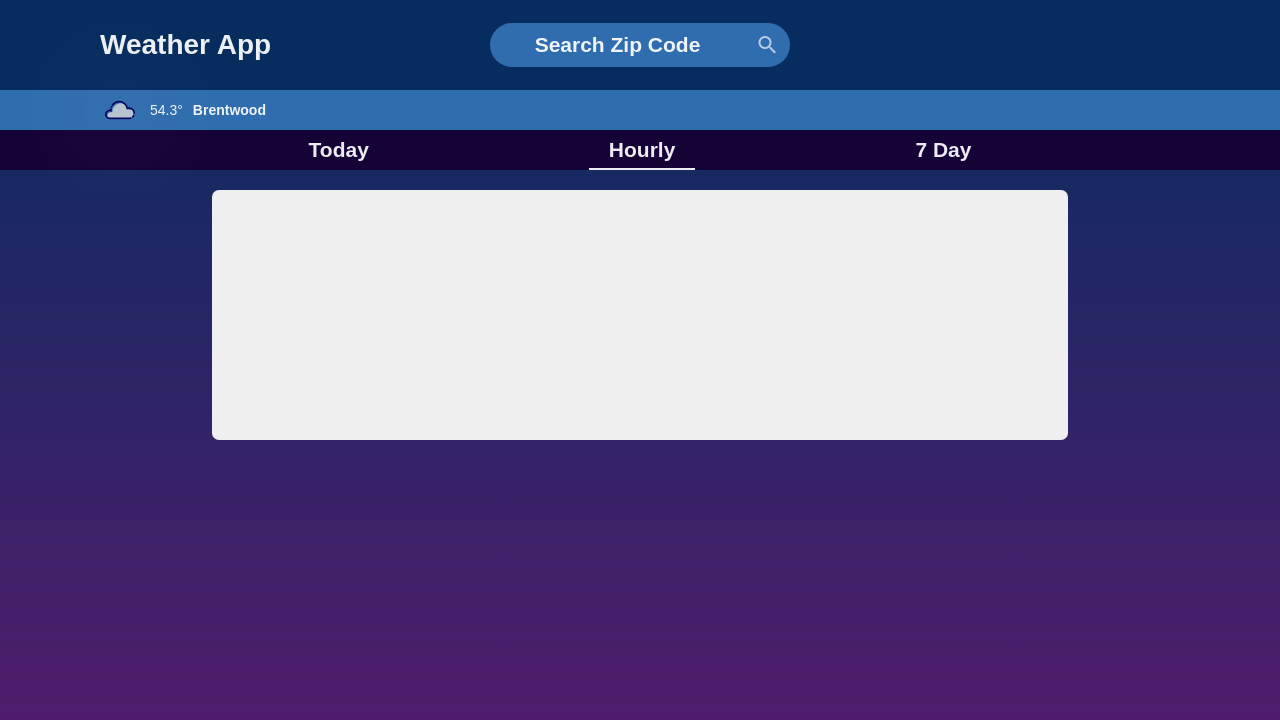
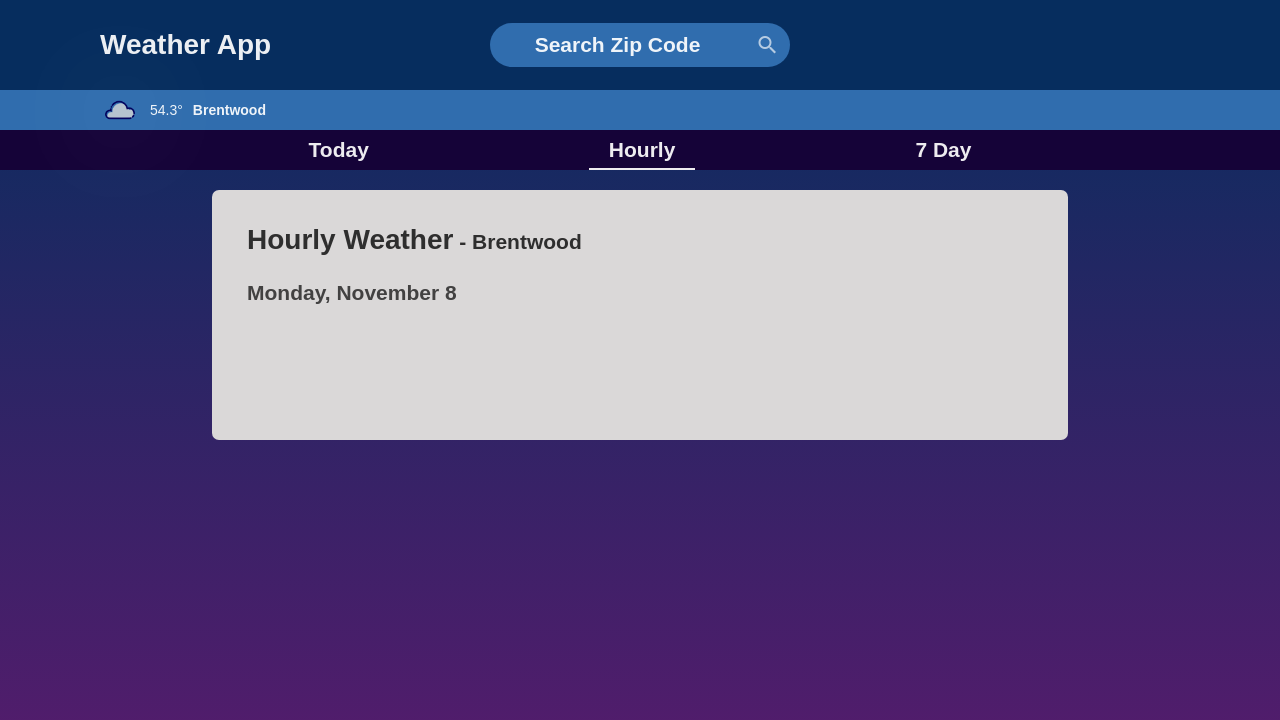
Before and after one commit to TheTeck/Weather, a React (Create React App) app: page / in a window 1280 px wide. Both pictures are taken after a click on the button "Hourly". Shown: the top 720 px of the page. Built offline with nearby package versions, Linux system fonts and the light colour scheme.

Commit message:
Add title and formatted date as the header for the hourly component

```diff
--- a/src/components/HourlyData/HourlyData.jsx
+++ b/src/components/HourlyData/HourlyData.jsx
@@ -2,10 +2,18 @@ import React from 'react';
 
 import './HourlyData.scss';
 
-export default function HourlyData (props) {
+export default function HourlyData ({ name, data, timezoneOffset }) {
+
+    const localOffset = (new Date().getTimezoneOffset()) * 60;
+    let today = new Date((data.dt + localOffset + timezoneOffset) * 1000);
+
+    const DAYS = ['Sunday', 'Monday', 'Tuesday', 'Wednesday', 'Thursday', 'Friday', 'Saturday'];
+    const MONTHS = ['January', 'Febuary', 'March', 'April', 'May', 'June', 'July', 'August', 'September', 'October', 'November', 'December'];
+
     return (
         <div id="hourlydata-container">
-
+            <p id="hourly-title"><span>Hourly Weather</span> - {name}</p>
+            <p id="hourly-date">{`${DAYS[today.getDay()]}, ${MONTHS[today.getMonth()]} ${today.getDate()}`}</p>
         </div>
     )
 }
--- a/src/components/HourlyData/HourlyData.scss
+++ b/src/components/HourlyData/HourlyData.scss
@@ -9,5 +9,23 @@
   margin: 0 auto;
   padding: $padding-content;
   border-radius: $radius;
-  background-color: $color-muted-white;
+  background-color: $color-shaded-white;
+  font-family: $font-primary;
 }
+
+#hourly-title {
+  font-size: $font-small;
+  font-weight: $font-mid-weight;
+  opacity: 0.9;
+
+  span {
+    font-size: $font-medium;
+    font-weight: $font-heavy-weight;
+  }
+}
+
+#hourly-date {
+  font-size: $font-small;
+  font-weight: $font-heavy-weight;
+  opacity: 0.8;
+}
--- a/src/pages/App/App.jsx
+++ b/src/pages/App/App.jsx
@@ -93,10 +93,15 @@ function App() {
                   day={day}
               />
               <TodayForecast name={currentData.name} hourly={allData.hourly} />
-              <TodaysWeather name={currentData.name} weather={allData.current} temp={currentData.main} timezoneOffset={allData.timezone_offset} />
+              <TodaysWeather
+                name={currentData.name}
+                weather={allData.current}
+                temp={currentData.main}
+                timezoneOffset={allData.timezone_offset}
+              />
             </>
           : active === 'Hourly' ?
-            <HourlyData />
+            <HourlyData name={currentData.name} data={allData.current} timezoneOffset={allData.timezone_offset} />
           : <>Nothing Here Yet</>
         }
       </div>
--- a/src/sass/_colors.scss
+++ b/src/sass/_colors.scss
@@ -4,6 +4,7 @@ $color-ternary: rgb(21, 3, 56);
 $color-background-secondary: rgb(88, 27, 109);
 
 $color-muted-white: rgb(240, 239, 239);
+$color-shaded-white: rgb(218, 216, 216);
 $color-sun-orange-dark: rgb(255, 111, 0);
 $color-sun-orange-light: orange;
 
```
